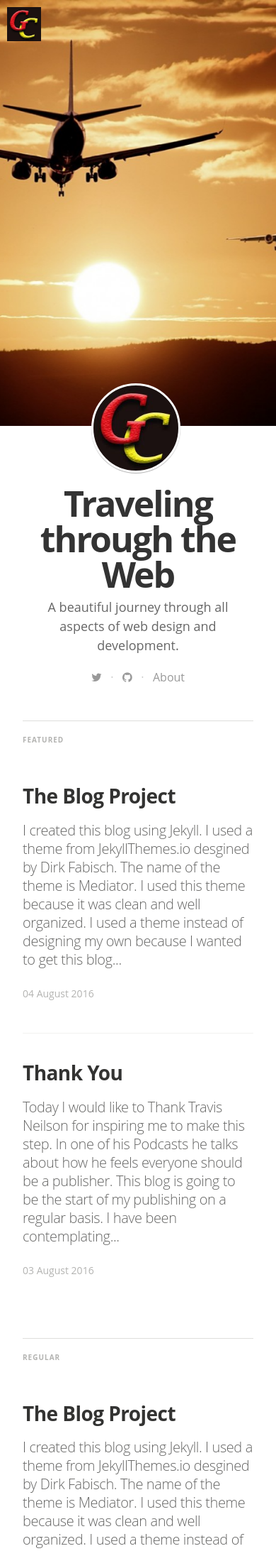
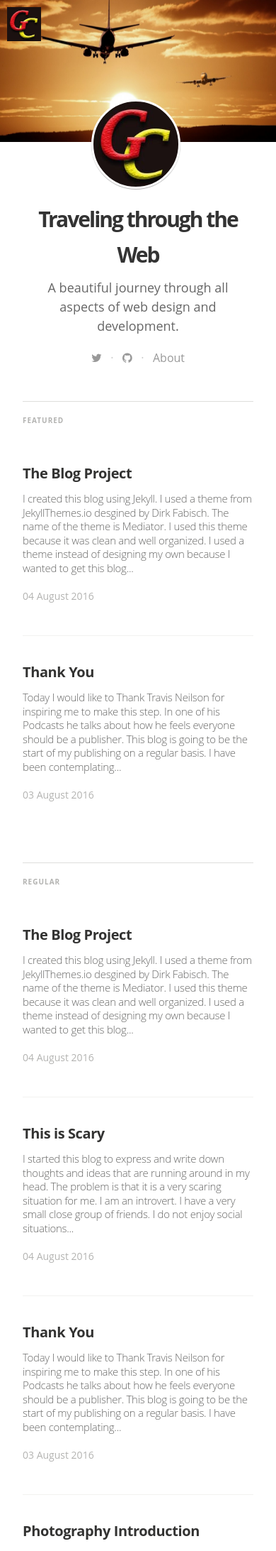
Before and after one commit to wingsfan70/Blog, a Jekyll site: the page built from index.html, in a window 390 px wide. Shown: the top 2185 px of the page at 71% size. Built offline with Jekyll 4.4.1, drawn with Linux system fonts in a browser that asks for light colours; nearby versions of some CDN libraries; some web fonts are replaced; the list of posts is cut into pages by our own code.

Commit message:
changes to layout for mobile

```diff
--- a/css/main.sass
+++ b/css/main.sass
@@ -57,6 +57,8 @@ body
     background-repeat: no-repeat
 
 .teaserimage
+  @include respond-to(700)
+    height: 200px
   height: 600px
   position: relative
   overflow: hidden
@@ -108,6 +110,8 @@ body
     line-height: 50px
     word-break: break-word
     color: #333
+    @include respond-to(700)
+      font-size: 30px
   .blog-description
     margin: 0 0 20px
     padding: 0 $rs*2
@@ -140,6 +144,8 @@ body
     &:last-child
       border-bottom: 0px
     .post-title
+      @include respond-to(700)
+        font-size: 20px
       letter-spacing: -0.02em
       font-weight: 700
       font-style: normal
@@ -153,6 +159,8 @@ body
         &:hover
           text-decoration: none
     .post-excerpt
+      @include respond-to(700)
+        font-size: 15px
       letter-spacing: -0.02em
       font-weight: 300
       font-style: normal
@@ -379,6 +387,9 @@ body
       padding-top: 31px
       margin-bottom: 4px
     p
+      @include respond-to(700)
+        font-size: 15px
+        line-height: 20px
       font-weight: 400
       font-style: normal
       font-size: 22px
@@ -555,6 +566,9 @@ body
     text-align: center
     margin: 0 auto
     .blog-title
+      @include respond-to(700)
+        font-size: 30px
+        padding: 0
       margin: 0
       padding: 0 0 10px
       font-size: 50px
@@ -567,6 +581,8 @@ body
       color: #fff
       text-shadow: 0px 1px 16px rgba(0,0,0,0.5), 0px 0px 1px rgba(0,0,0,0.5)
     .blog-description
+      @include respond-to(700)
+        line-height: 1
       margin: 0 0 20px
       //padding: 0 $rs*2
       font-size: $rs/8*9
```
